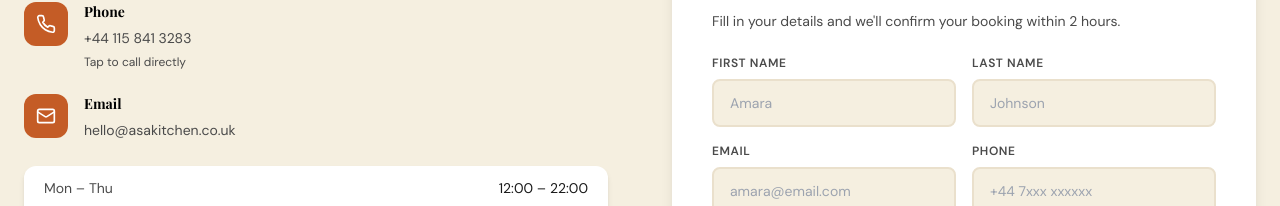
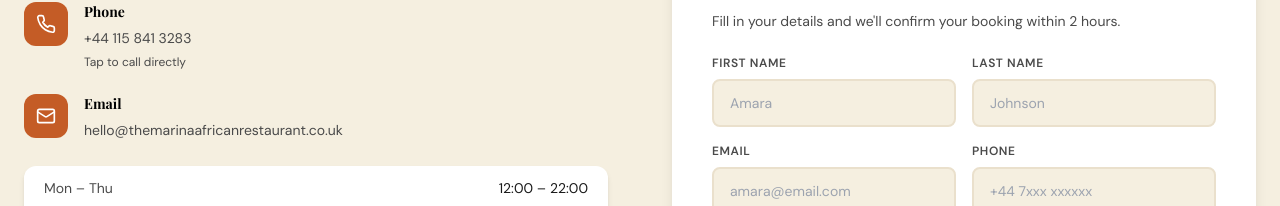
Before and after one commit to adejare19/kitchen, a Next.js app: page / in a window 1280 px wide. Shown: the part 5753-5959 px from the top of the page. Built offline with nearby package versions, Linux system fonts and the light colour scheme; a web font is replaced by a local one.

Commit message:
Change email address in ContactSection component
Updated the email contact information in the ContactSection component.

```diff
--- a/components/ContactSection.jsx
+++ b/components/ContactSection.jsx
@@ -60,7 +60,7 @@ export default function ContactSection() {
             {[
               { icon: <MapPin size={20} />, title: "Address", content: <p className="text-sm text-[#4A4A4A] leading-relaxed">144 Alfreton Road, Nottingham, NG7 3NS</p> },
               { icon: <Phone size={20} />, title: "Phone", content: <><a href="tel:+447000000000" className="text-sm text-[#4A4A4A] hover:text-[#C45C26]">+44 115 841 3283</a><p className="text-xs text-[#4A4A4A] mt-1">Tap to call directly</p></> },
-              { icon: <Mail size={20} />, title: "Email", content: <a href="mailto:hello@asakitchen.co.uk" className="text-sm text-[#4A4A4A] hover:text-[#C45C26]">hello@asakitchen.co.uk</a> },
+              { icon: <Mail size={20} />, title: "Email", content: <a href="mailto:hello@asakitchen.co.uk" className="text-sm text-[#4A4A4A] hover:text-[#C45C26]">hello@themarinaafricanrestaurant.co.uk</a> },
             ].map(({ icon, title, content }) => (
               <div key={title} className="flex items-start gap-4 mb-6">
                 <div className="w-11 h-11 rounded-xl bg-[#C45C26] text-white flex items-center justify-center flex-shrink-0">{icon}</div>
```
